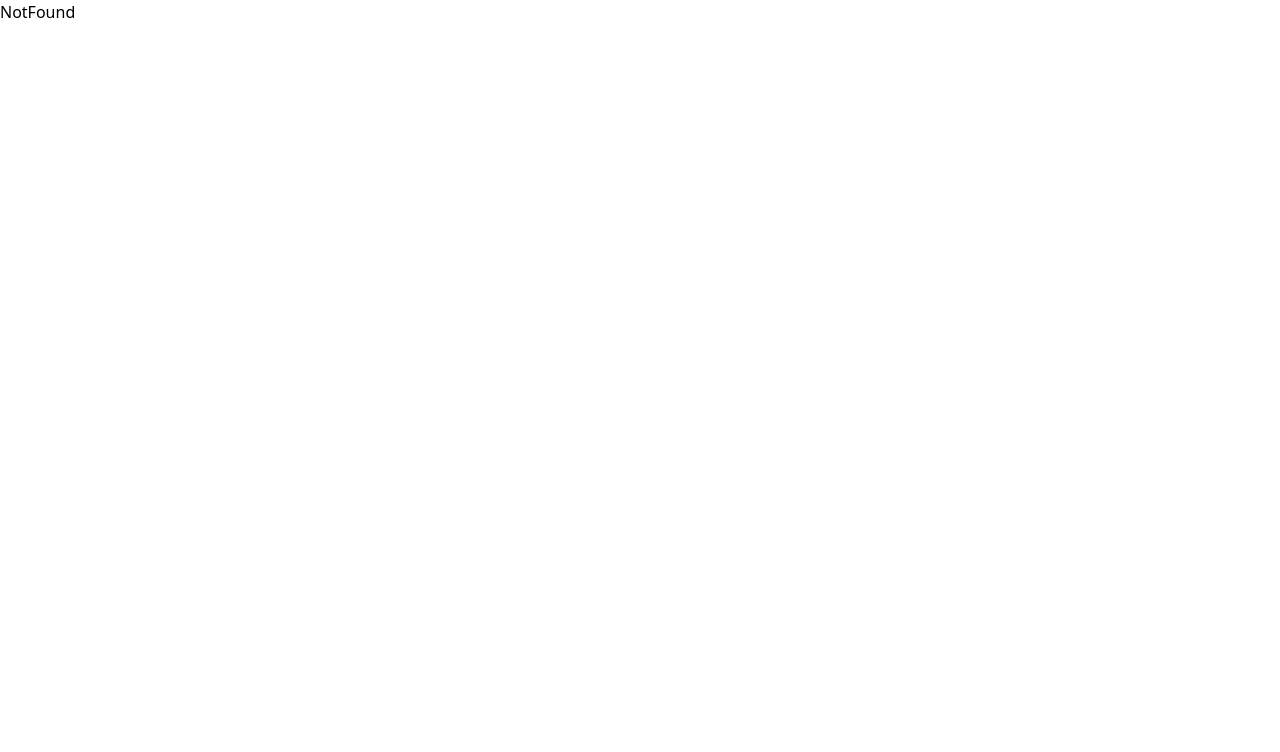
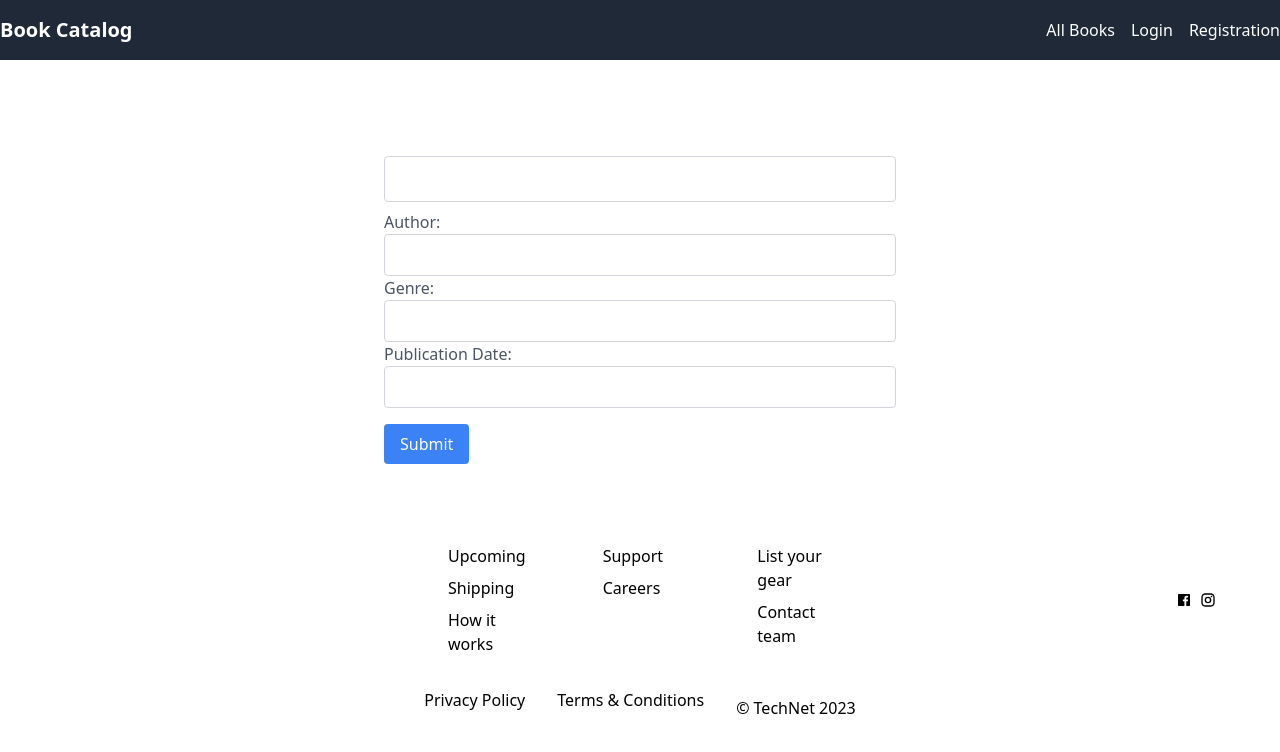
Before and after one commit to EmranSWE/bookshelf-connect, a React (Vite) app: page /edit-book/1 in a window 1280 px wide. Shown: the top 752 px of the page. Built offline with nearby package versions, Linux system fonts and the light colour scheme; no server answers.

Commit message:
[DONE] fixed issue

```diff
--- /dev/null
+++ b/src/components/ui/DeleteBook.tsx
@@ -0,0 +1,5 @@
+import React from "react";
+
+export default function DeleteBook() {
+  return <div>DeleteBook</div>;
+}
--- /dev/null
+++ b/src/components/ui/EditBook.tsx
@@ -0,0 +1,102 @@
+import React from "react";
+import { useParams } from "react-router-dom";
+import {
+  useSingleBookQuery,
+  useUpdateABookMutation,
+} from "../../redux/feature/book/bookApi";
+import { SubmitHandler, useForm } from "react-hook-form";
+import { toast } from "react-toastify";
+
+export default function EditBook() {
+  const { id } = useParams();
+  const {
+    register,
+    handleSubmit,
+    formState: { errors },
+    setValue,
+  } = useForm();
+
+  const { data: book, isLoading: isLoadingData } = useSingleBookQuery(id);
+  const [postBook, { isLoading, isError, data, error }] =
+    useUpdateABookMutation();
+
+  const onSubmit = (data) => {
+    const options = {
+      id: id,
+      data: data,
+    };
+    console.log(options);
+    void postBook(data);
+  };
+
+  React.useEffect(() => {
+    if (book) {
+      const { title, author, genre, pub_date } = book.data;
+      setValue("title", title);
+      setValue("author", author);
+      setValue("genre", genre);
+      setValue("pub_date", pub_date);
+    }
+  }, [book, setValue]);
+
+  React.useEffect(() => {
+    if (data) {
+      toast.success("✅✅You added a book successfully");
+    }
+    if (error?.data?.message) {
+      toast.warning("⚠️Your Book Didn't Add Successfully");
+    }
+  }, [data, error]);
+
+  if (isLoadingData) {
+    return <div>Loading...........</div>;
+  }
+
+  return (
+    <div className="max-w-lg mx-auto mt-8">
+      <form onSubmit={handleSubmit(onSubmit)}>
+        <h2 className="text-xl font-bold mb-2">
+          <input
+            {...register("title")}
+            type="text"
+            defaultValue={book?.data.title}
+            className="border border-gray-300 rounded p-2 w-full"
+          />
+        </h2>
+        <p className="text-gray-600">
+          Author:{" "}
+          <input
+            {...register("author")}
+            type="text"
+            defaultValue={book?.data.author}
+            className="border border-gray-300 rounded p-2 w-full"
+          />
+        </p>
+        <p className="text-gray-600">
+          Genre:{" "}
+          <input
+            {...register("genre")}
+            type="text"
+            defaultValue={book?.data.genre}
+            className="border border-gray-300 rounded p-2 w-full"
+          />
+        </p>
+        <p className="text-gray-600">
+          Publication Date:{" "}
+          <input
+            {...register("pub_date")}
+            type="text"
+            defaultValue={book?.data.pub_date}
+            className="border border-gray-300 rounded p-2 w-full"
+          />
+        </p>
+        <button
+          type="submit"
+          className="bg-blue-500 text-white px-4 py-2 mt-4 rounded hover:bg-blue-600"
+        >
+          Submit
+        </button>
+      </form>
+    </div>
+  );
+}
--- a/src/page/AddNewBook.tsx
+++ b/src/page/AddNewBook.tsx
@@ -22,7 +22,6 @@ export default function AddNewBook() {
 
   const onSubmit: SubmitHandler<BookFormData> = (data) => {
     void postBook(data);
-    console.log(data);
   };
   if (isLoading) {
     return <div>Wait.......</div>;
--- a/src/page/AllBook.tsx
+++ b/src/page/AllBook.tsx
@@ -50,9 +50,7 @@ export default function AllBook() {
   if (isLoading) {
     return <div>Loading......</div>;
   }
-
   const books: Book[] | undefined = data?.data?.data;
-
   return (
     <div>
       <div className="grid grid-cols-3">
--- a/src/page/BookDetails.tsx
+++ b/src/page/BookDetails.tsx
@@ -1,5 +1,30 @@
 import React from "react";
+import { Link, useParams } from "react-router-dom";
+import { useSingleBookQuery } from "../redux/feature/book/bookApi";
 
 export default function BookDetails() {
-  return <div>BookDetails</div>;
+  const { id } = useParams();
+  const { data, isLoading } = useSingleBookQuery(id);
+  if (isLoading) {
+    return <div>Loading...........</div>;
+  }
+  const { title, author, genre, pub_date } = data?.data;
+  return (
+    <div className="grid bg-gray-200 shadow-md rounded-lg p-4">
+      <div className="grid-cols-1">
+        <h2 className="text-xl font-bold mb-2">{title}</h2>
+        <p className="text-gray-600">Author: {author}</p>
+        <p className="text-gray-600">Genre: {genre}</p>
+        <p className="text-gray-600">Publication Date: {pub_date}</p>
+        <Link to={`/edit-book/${id}`}>
+          <button className="bg-green-200">Edit Book</button>
+        </Link>
+        <Link to="/delete-book">
+          <button className="bg-green-200">Delete Book</button>
+        </Link>
+      </div>
+      <p className="text-gray-600">Review: {pub_date}</p>
+      <div></div>
+    </div>
+  );
 }
--- a/src/page/Books.tsx
+++ b/src/page/Books.tsx
@@ -1,4 +1,5 @@
 import React from "react";
+import { Link } from "react-router-dom";
 
 type BooksProps = {
   title: string;
@@ -7,13 +8,20 @@ type BooksProps = {
   pub_date: Date;
 };
 
-const Books: React.FC<BooksProps> = ({ title, author, genre, pub_date }) => {
+const Books: React.FC<BooksProps> = ({
+  _id,
+  title,
+  author,
+  genre,
+  pub_date,
+}) => {
   return (
     <div className="bg-white shadow-md rounded-lg p-4">
       <h2 className="text-xl font-bold mb-2">{title}</h2>
       <p className="text-gray-600">Author: {author}</p>
       <p className="text-gray-600">Genre: {genre}</p>
       <p className="text-gray-600">Publication Date: {pub_date}</p>
+      <Link to={`/book-details/${_id}`}>details</Link>
     </div>
   );
 };
--- a/src/redux/feature/book/bookApi.ts
+++ b/src/redux/feature/book/bookApi.ts
@@ -35,15 +35,31 @@ const bookApi = api.injectEndpoints({
         }
       },
     }),
+    singleBook: build.query({
+      query: (id) => `/books/getSingleBooks/${id}`,
+    }),
     postABook: build.mutation({
       query: (data) => ({
         url: `/books/create-book`,
         method: "POST",
         body: data,
       }),
+
       // invalidatesTags: ["books"],
+    }),
+    updateABook: build.mutation({
+      query: ({ id, data }) => ({
+        url: `/books/updateSingleBooks/${id}`,
+        method: "POST",
+        body: data,
+      }),
     }),
   }),
 });
 
-export const { useGetAllBooksQuery, usePostABookMutation } = bookApi;
+export const {
+  useGetAllBooksQuery,
+  usePostABookMutation,
+  useSingleBookQuery,
+  useUpdateABookMutation,
+} = bookApi;
```
Also changed, not shown: src/routes/index.tsx (+10 -0 lines).
